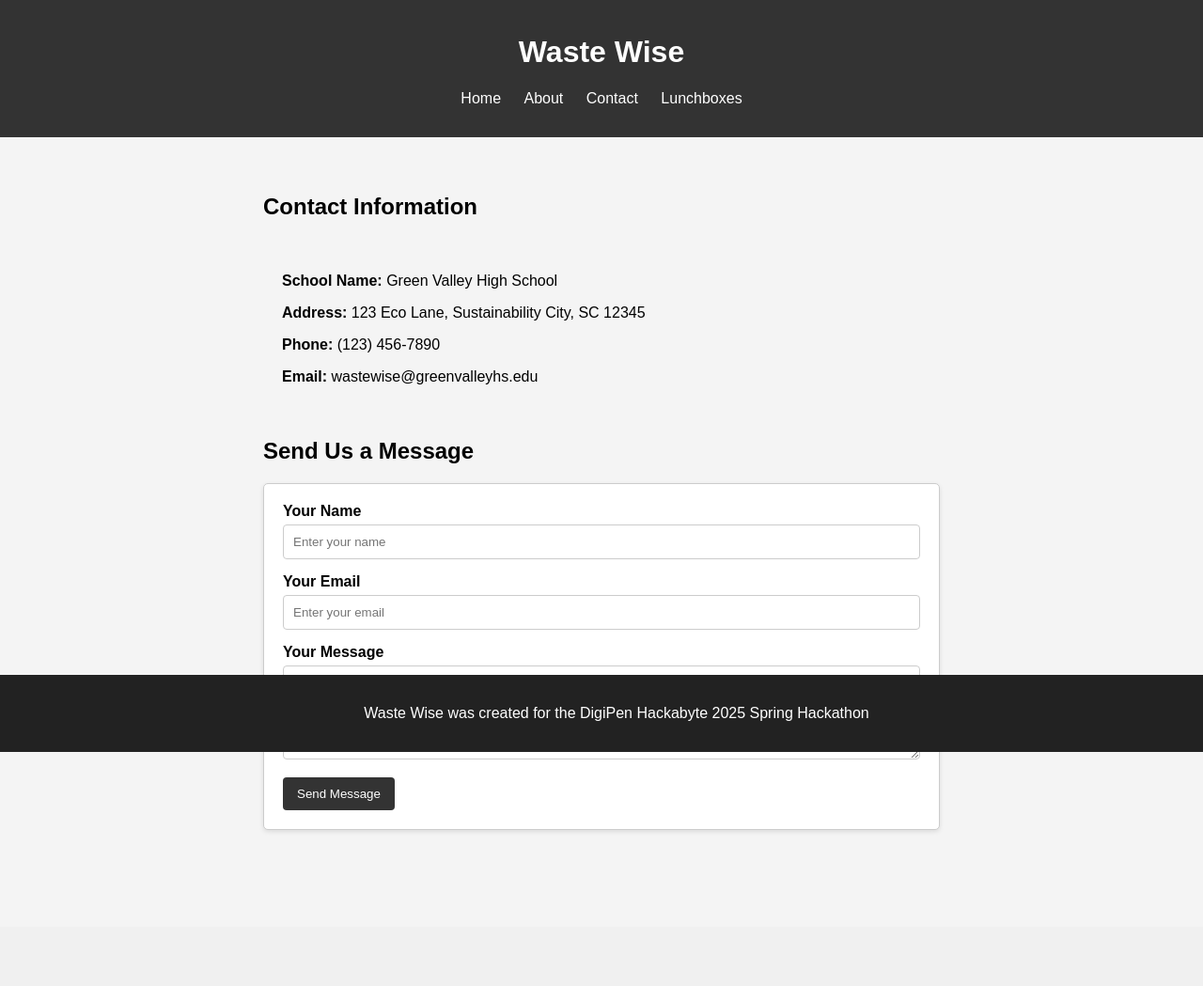
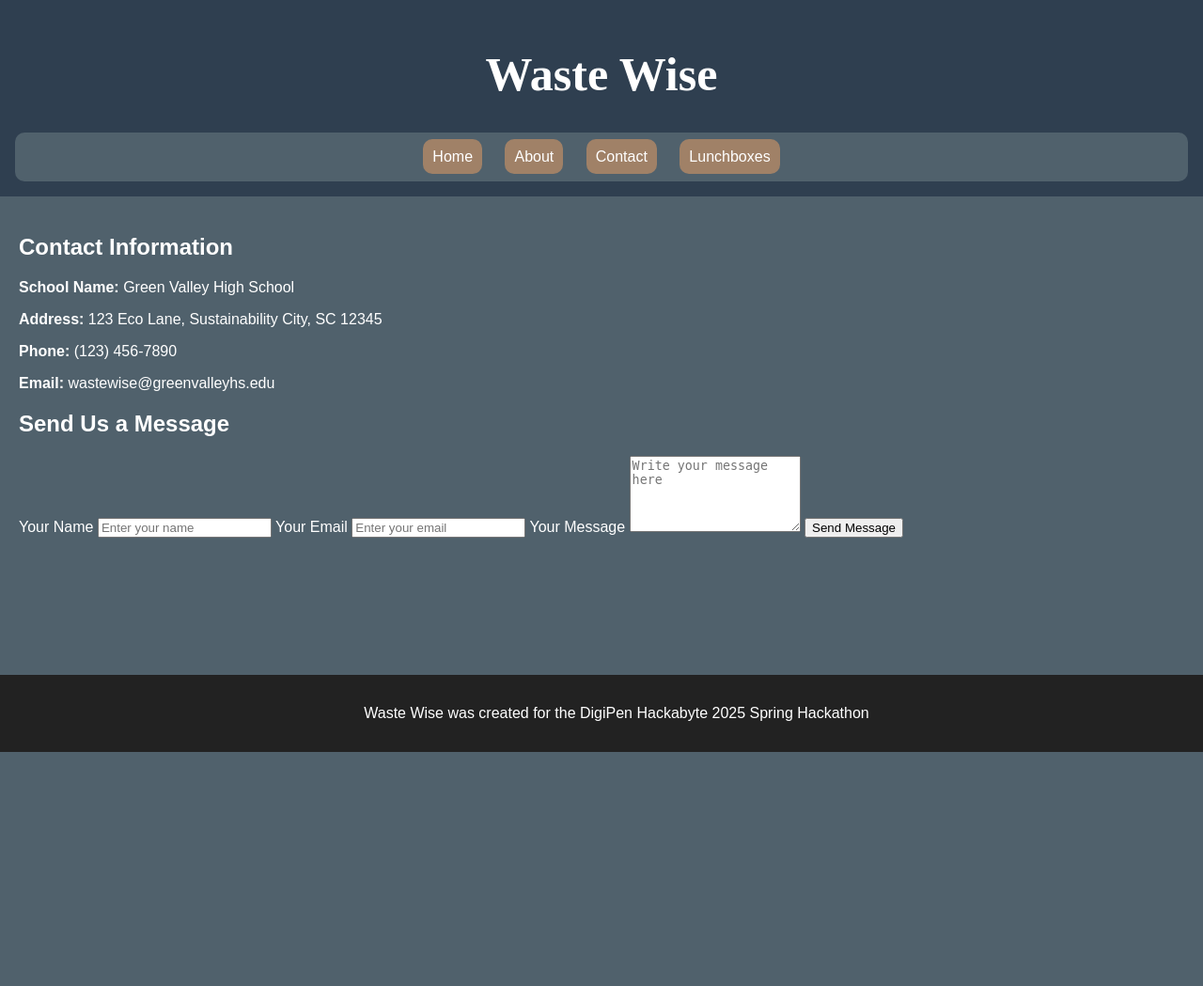
Before and after one commit to Dharveen456/HackabyteSpring2025, a Flask app: page /contact in a window 1280 px wide. Shown: the whole page at 94% size. Before the commit the page ends 884 px from the top, so only its background shows below. Run offline with Flask 3, Linux system fonts and the light colour scheme; some web fonts are replaced.

Commit message:
Update style.css

```diff
--- a/static/style.css
+++ b/static/style.css
@@ -1,28 +1,30 @@
-/* logo colors for reference */
-
-/* hat:a08167
+/* logo colors for reference
+hat:a08167
 body: #50616c
 body highlights: 2f3f50
 beard: e9e8e7 */
-body{
+    body {
     font-family: Arial, sans-serif;
     margin: 0;
     padding: 0;
     background-color: #f4f4f4;
 }
-div {
-    margin: 0 auto;
-    padding: 20px;
-    max-width: 800px;
-}
 
 header {
-    background: #333;
+    background: #2f3f50;
     color: white;
     padding: 1rem;
     text-align: center;
-}
-
+   }
+    h1{
+       font-family: puk;
+       font-size:50px;
+    }
+    nav {
+      background-color: #50616c;
+      padding: 1px;
+      border-radius:10px;
+    }
 nav ul {
     list-style: none;
     padding: 0;
@@ -31,12 +33,23 @@ nav ul {
 nav ul li {
     display: inline;
     margin: 0 10px;
+    padding:10px;
+    border-radius:10px;
+    background-color: #a08167;
 }
 
 nav a {
     color: white;
     text-decoration: none;
 }
+nav a:hover {
+    color: red;
+    text-decoration: none;
+}
+    body{
+      background-color:#50616c;
+      color: white;
+    }
 
 footer {
     text-align: center;
@@ -47,61 +60,3 @@ footer {
     width: 100%;
     bottom: 0;
 }
-
-form {
-    background: #ffffff;
-    padding: 20px;
-    border: 1px solid #ccc;
-    border-radius: 5px;
-    box-shadow: 0 2px 5px rgba(0, 0, 0, 0.1);
-}
-
-form label {
-    display: block;
-    margin-bottom: 5px;
-    font-weight: bold;
-}
-
-form input[type="text"],
-form input[type="email"],
-form textarea {
-    width: 100%;
-    padding: 10px;
-    margin-bottom: 15px;
-    border: 1px solid #ccc;
-    border-radius: 4px;
-    box-sizing: border-box;
-}
-
-form textarea {
-    resize: vertical;
-    height: 100px;
-}
-
-form button {
-    background: #333;
-    color: white;
-    padding: 10px 15px;
-    border: none;
-    border-radius: 4px;
-    cursor: pointer;
-}
-
-form button:hover {
-    background: #555;
-}
-
-
-.spinner {
-    border: 4px solid #f3f3f3; /* Light gray */
-    border-top: 4px solid #50616c; /* Darker gray */
-    border-radius: 50%; /* Circular shape */
-    width: 40px; /* Size of the spinner */
-    height: 40px; /* Size of the spinner */
-    animation: spin 1s linear infinite; /* Spinning animation */
-}
-
-@keyframes spin {
-    0% { transform: rotate(0deg); }
-    100% { transform: rotate(360deg); }
-}
```
